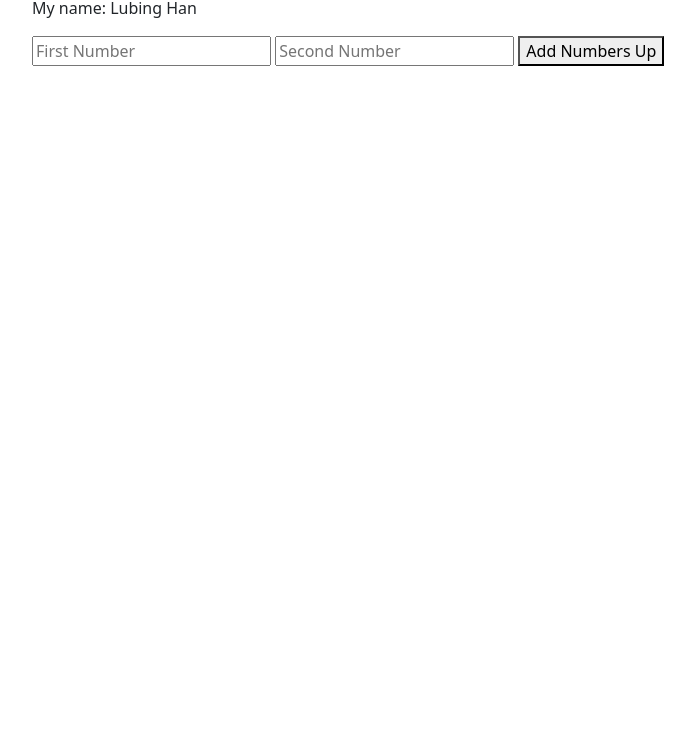
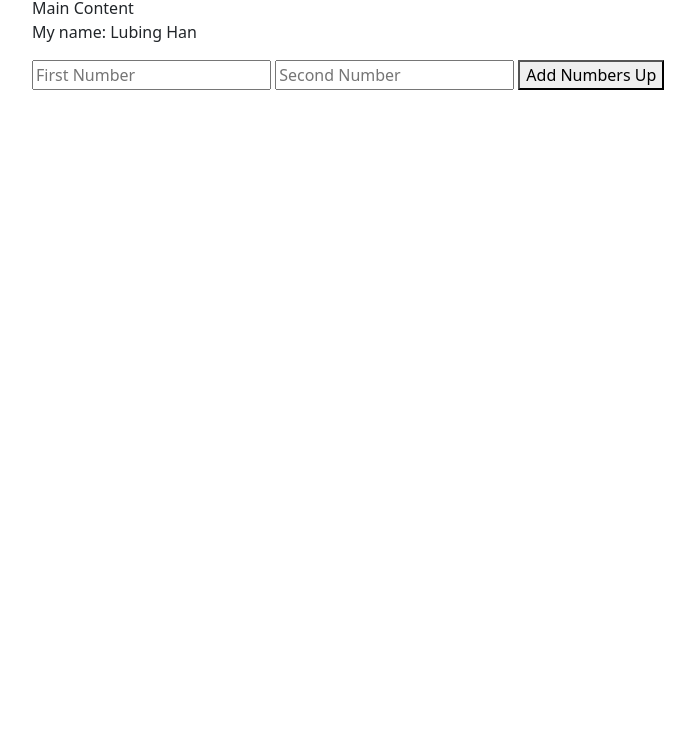
Before and after one commit to Heycoming/SI579-Vanilla-Publish, a website: page index.html in a window 1280 px wide. Shown: the part 60-800 px from the top of the page, without its empty margins (50-745 px from the left). Drawn offline with nearby package versions, Linux system fonts and the light colour scheme.

Commit message:
add main content text

```diff
--- a/index.html
+++ b/index.html
@@ -14,6 +14,7 @@
   </div>
 </header>
   <main class="container">
+    Main Content
     <p>My name: Lubing Han</p>
     <input type="text" id="firstNumber" placeholder="First Number">
     <input type="text" id="secondNumber" placeholder="Second Number">
```
